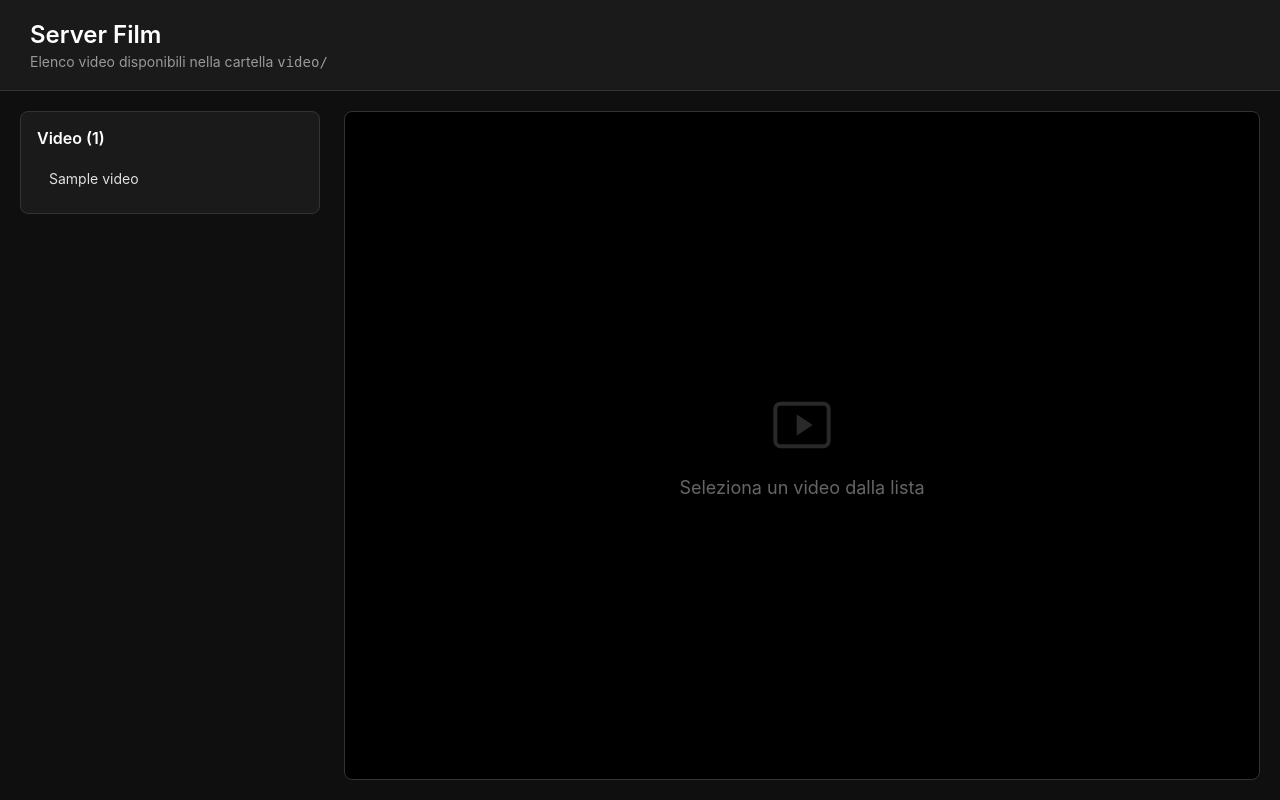
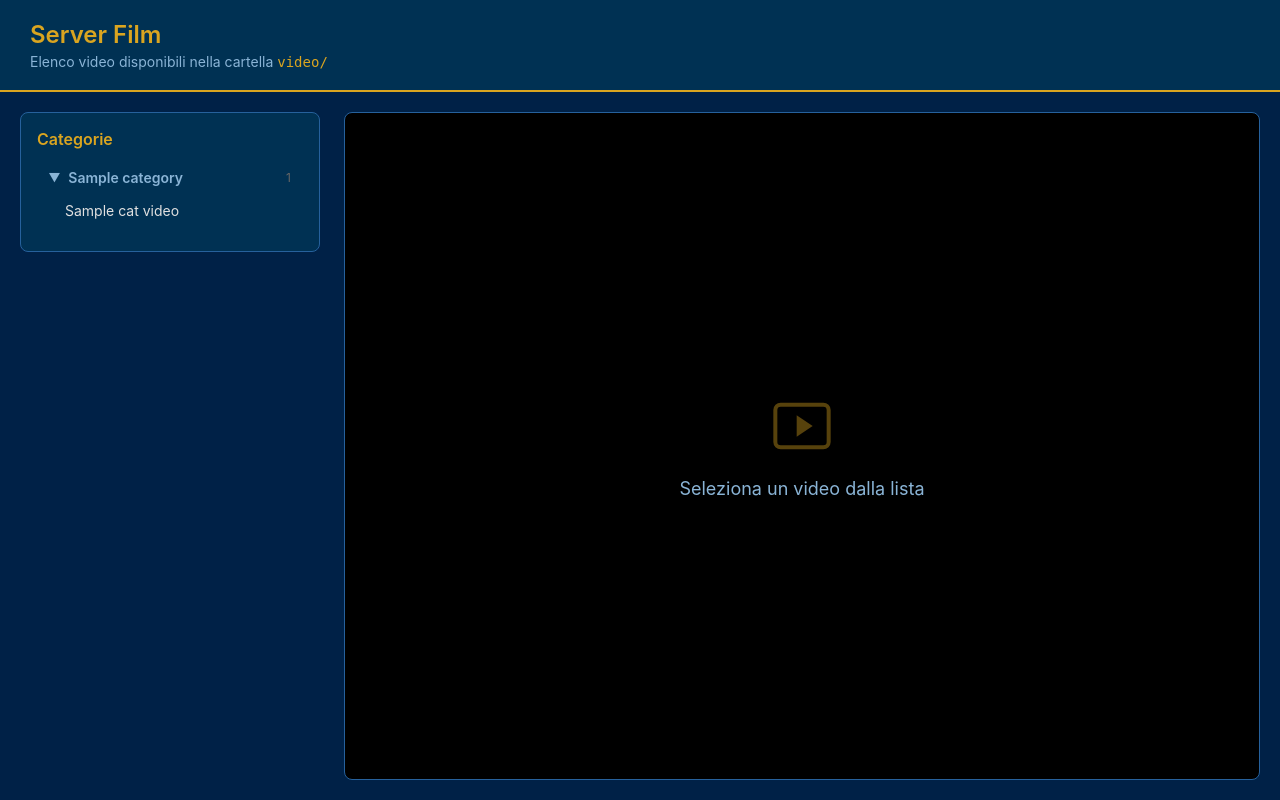
Before and after one commit to EliaSalerno/pr_serverfilm, a Flask app: template templates/index.html in a window 1280 px wide. Run offline with Flask 3, Linux system fonts and the light colour scheme; the template is opened without the code that fills it: most values are stand-ins (such as "Sample title", 1, 10 or a date in 2020).

Commit message:
Master: update repository

```diff
--- a/app.py
+++ b/app.py
@@ -1,4 +1,3 @@
-import os
 import mimetypes
 from pathlib import Path
 from flask import Flask, render_template, request, Response, abort
@@ -6,18 +5,28 @@ from flask import Flask, render_template, request, Response, abort
 app = Flask(__name__)
 VIDEO_FOLDER = Path("video")
 
-def get_video_list():
+def get_categories():
     if not VIDEO_FOLDER.exists():
-        return []
-    return sorted(
-        f.name for f in VIDEO_FOLDER.iterdir()
-        if f.suffix.lower() == ".mp4"
-    )
+        return {}
+    categories = {}
+    for entry in sorted(VIDEO_FOLDER.iterdir(), key=lambda e: e.name.lower()):
+        if entry.is_dir():
+            videos = sorted(
+                {"name": f.name, "path": f"{entry.name}/{f.name}"}
+                for f in entry.iterdir()
+                if f.suffix.lower() == ".mp4"
+            )
+            categories[entry.name] = videos
+        elif entry.suffix.lower() == ".mp4":
+            categories.setdefault("Generale", []).append(
+                {"name": entry.name, "path": entry.name}
+            )
+    return categories
 
 @app.route("/")
 def index():
-    videos = get_video_list()
-    return render_template("index.html", videos=videos)
+    categories = get_categories()
+    return render_template("index.html", categories=categories)
 
 @app.route("/video/<path:filename>")
 def stream_video(filename):
--- a/templates/index.html
+++ b/templates/index.html
@@ -8,19 +8,20 @@
         * { margin: 0; padding: 0; box-sizing: border-box; }
         body {
             font-family: -apple-system, BlinkMacSystemFont, "Segoe UI", Roboto, Arial, sans-serif;
-            background: #0f0f0f;
+            background: #002147;
             color: #e0e0e0;
             min-height: 100vh;
             display: flex;
             flex-direction: column;
         }
         header {
-            background: #1a1a1a;
+            background: #003153;
             padding: 20px 30px;
-            border-bottom: 1px solid #333;
+            border-bottom: 2px solid #daa520;
         }
-        header h1 { font-size: 24px; font-weight: 600; color: #fff; }
-        header p { font-size: 14px; color: #999; margin-top: 4px; }
+        header h1 { font-size: 24px; font-weight: 600; color: #daa520; }
+        header p { font-size: 14px; color: #8ab4d6; margin-top: 4px; }
+        header p code { color: #daa520; }
         .container {
             display: flex;
             flex: 1;
@@ -33,10 +34,10 @@
         .sidebar {
             width: 300px;
             flex-shrink: 0;
-            background: #1a1a1a;
+            background: #003153;
             border-radius: 8px;
             padding: 16px;
-            border: 1px solid #333;
+            border: 1px solid #26619c;
             height: fit-content;
             max-height: calc(100vh - 140px);
             overflow-y: auto;
@@ -45,11 +46,37 @@
             font-size: 16px;
             font-weight: 600;
             margin-bottom: 12px;
-            color: #fff;
+            color: #daa520;
         }
-        .sidebar ul { list-style: none; }
-        .sidebar li {
-            padding: 10px 12px;
+        .category { margin-bottom: 8px; }
+        .category-header {
+            display: flex;
+            align-items: center;
+            gap: 8px;
+            padding: 8px 12px;
+            cursor: pointer;
+            border-radius: 6px;
+            font-size: 14px;
+            font-weight: 600;
+            color: #8ab4d6;
+            transition: background 0.2s;
+            user-select: none;
+        }
+        .category-header:hover { background: #26619c; }
+        .category-header .arrow {
+            font-size: 12px;
+            transition: transform 0.2s;
+        }
+        .category-header .arrow.open { transform: rotate(90deg); }
+        .category-header .count {
+            margin-left: auto;
+            font-size: 12px;
+            color: #666;
+            font-weight: 400;
+        }
+        .category-videos { list-style: none; }
+        .category-videos li {
+            padding: 8px 12px 8px 28px;
             cursor: pointer;
             border-radius: 6px;
             font-size: 14px;
@@ -58,8 +85,8 @@
             overflow: hidden;
             text-overflow: ellipsis;
         }
-        .sidebar li:hover { background: #2a2a2a; }
-        .sidebar li.active { background: #3a6ea5; color: #fff; }
+        .category-videos li:hover { background: rgba(218,165,32,0.15); }
+        .category-videos li.active { background: #daa520; color: #002147; font-weight: 600; }
         .player-wrapper {
             flex: 1;
             display: flex;
@@ -67,7 +94,7 @@
             background: #000;
             border-radius: 8px;
             overflow: hidden;
-            border: 1px solid #333;
+            border: 1px solid #26619c;
             justify-content: center;
             align-items: center;
         }
@@ -77,12 +104,14 @@
             display: block;
         }
         .placeholder {
-            color: #666;
+            color: #8ab4d6;
             font-size: 18px;
             text-align: center;
             padding: 40px;
         }
         .placeholder svg { margin-bottom: 16px; opacity: 0.4; }
+        .placeholder svg rect { stroke: #daa520; }
+        .placeholder svg polygon { fill: #daa520; }
         @media (max-width: 768px) {
             .container { flex-direction: column; padding: 12px; gap: 12px; }
             .sidebar { width: 100%; max-height: 200px; }
@@ -96,20 +125,31 @@
     </header>
     <div class="container">
         <aside class="sidebar">
-            <h2>Video ({{ videos|length }})</h2>
-            <ul id="video-list">
-                {% for v in videos %}
-                <li data-video="{{ v }}" onclick="playVideo(this)">{{ v }}</li>
-                {% else %}
-                <li style="color: #666; cursor: default;">Nessun video trovato</li>
-                {% endfor %}
-            </ul>
+            <h2>Categorie</h2>
+            {% for cat_name, cat_videos in categories.items() %}
+            <div class="category">
+                <div class="category-header" onclick="toggleCategory(this)">
+                    <span class="arrow open">&#9654;</span>
+                    {{ cat_name }}
+                    <span class="count">{{ cat_videos|length }}</span>
+                </div>
+                <ul class="category-videos">
+                    {% for v in cat_videos %}
+                    <li data-video="{{ v.path }}" onclick="playVideo(this)">{{ v.name }}</li>
+                    {% else %}
+                    <li style="color: #666; cursor: default; padding-left: 28px;">Nessun video</li>
+                    {% endfor %}
+                </ul>
+            </div>
+            {% else %}
+            <p style="color: #666;">Nessuna categoria trovata</p>
+            {% endfor %}
         </aside>
         <main class="player-wrapper">
             <div id="placeholder" class="placeholder">
-                <svg width="64" height="64" viewBox="0 0 24 24" fill="none" stroke="#666" stroke-width="1.5">
+                <svg width="64" height="64" viewBox="0 0 24 24" fill="none" stroke="#daa520" stroke-width="1.5">
                     <rect x="2" y="4" width="20" height="16" rx="2"/>
-                    <polygon points="10,8 16,12 10,16" fill="#666" stroke="none"/>
+                    <polygon points="10,8 16,12 10,16" fill="#daa520" stroke="none"/>
                 </svg>
                 <br>
                 Seleziona un video dalla lista
@@ -122,13 +162,25 @@
         const player = document.getElementById("player");
         const placeholder = document.getElementById("placeholder");
 
+        function toggleCategory(el) {
+            const arrow = el.querySelector(".arrow");
+            const list = el.nextElementSibling;
+            if (list.style.display === "none") {
+                list.style.display = "";
+                arrow.classList.add("open");
+            } else {
+                list.style.display = "none";
+                arrow.classList.remove("open");
+            }
+        }
+
         function playVideo(el) {
             document.querySelectorAll(".sidebar li").forEach(li => li.classList.remove("active"));
             el.classList.add("active");
-            const filename = el.dataset.video;
-            if (currentVideo === filename) return;
-            currentVideo = filename;
-            const src = "/video/" + encodeURIComponent(filename);
+            const relpath = el.dataset.video;
+            if (currentVideo === relpath) return;
+            currentVideo = relpath;
+            const src = "/video/" + relpath;
             placeholder.style.display = "none";
             player.style.display = "block";
             player.src = src;
```
